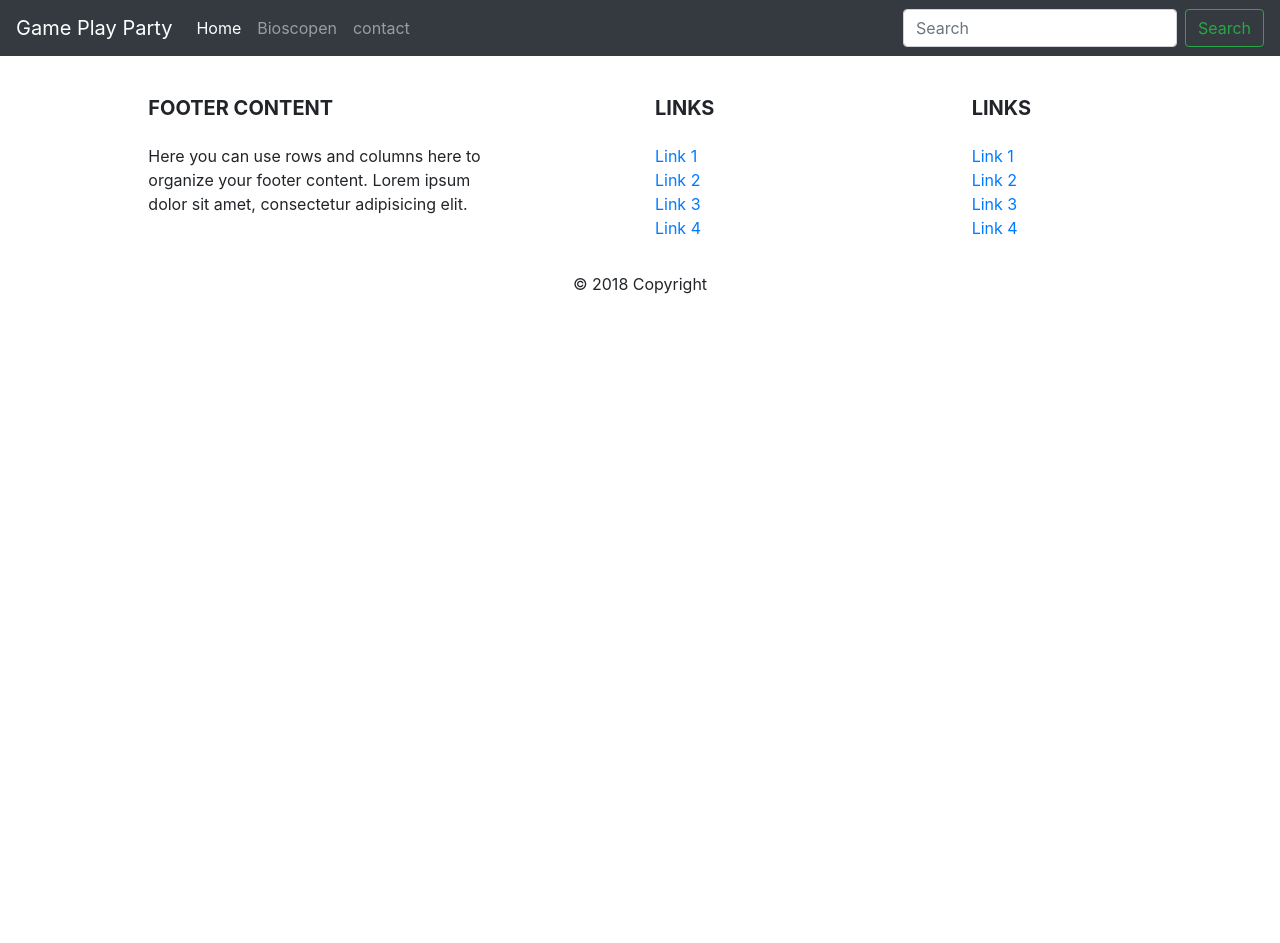
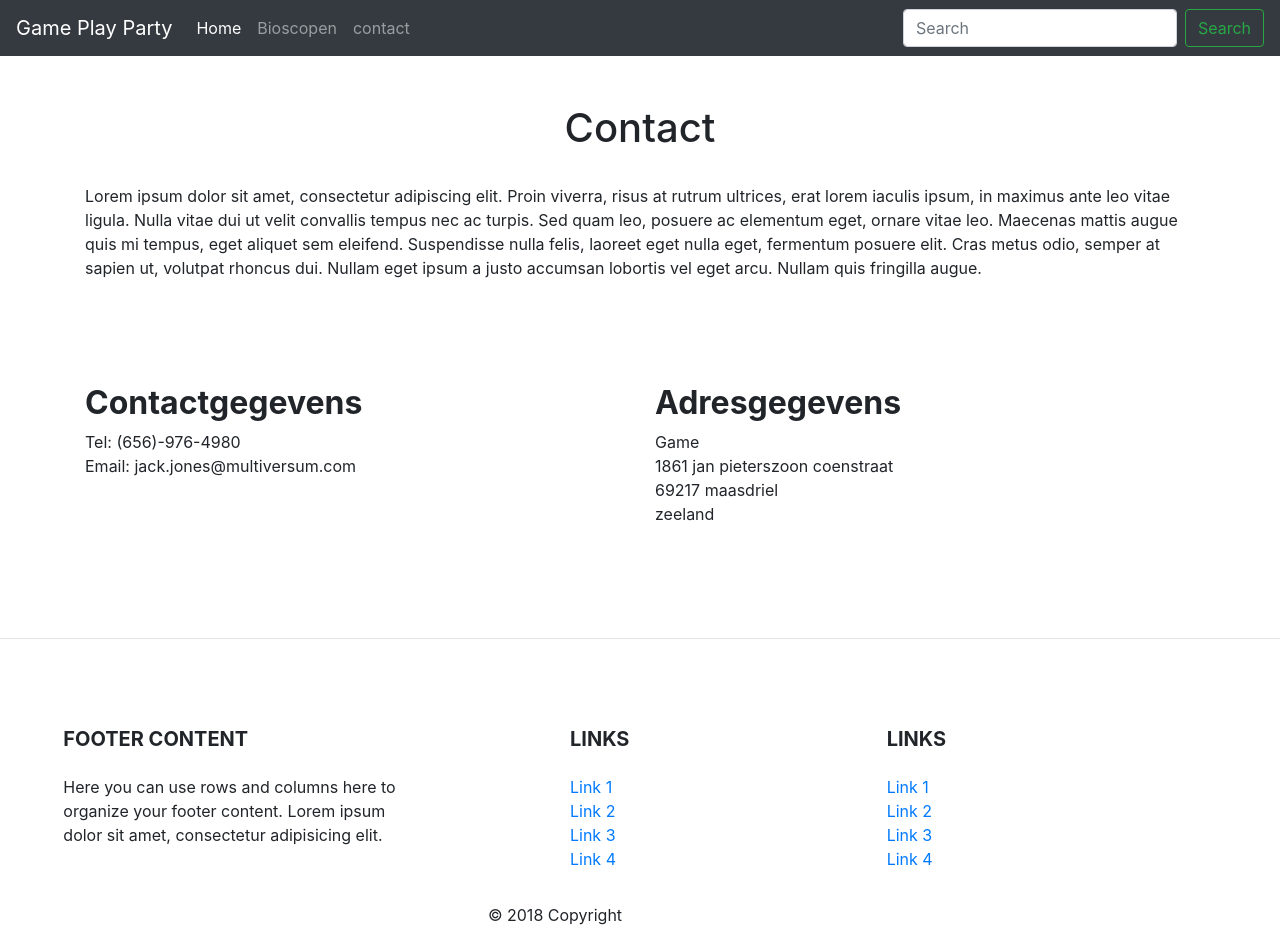
Before and after one commit to Asghar-46ab/gameplay-party, a PHP site: page /view/contacts.php in a window 1280 px wide. Before the commit the page ends 294 px from the top, so only its background shows below. Run offline with PHP 8.4, Linux system fonts and the light colour scheme; some libraries are stand-ins or nearby versions.

Commit message:
contact pagina

```diff
--- a/view/contacts.php
+++ b/view/contacts.php
@@ -1,6 +1,46 @@
-
 <?php
 require 'partials/header.php';
-// echo $table;
+?>
+<!-- // echo $table; -->
+<div class="container">
+    <div class="row">
+        <div class="mb-5 mt-5 col">
+            <h1 style="text-align:center">Contact</h1><br>
+            <p>Lorem ipsum dolor sit amet, consectetur adipiscing elit. Proin viverra, risus at rutrum ultrices, erat lorem iaculis ipsum, in maximus ante leo vitae ligula. Nulla vitae dui ut velit convallis tempus nec ac turpis. Sed quam leo, posuere ac elementum eget, ornare vitae leo. Maecenas mattis augue quis mi tempus, eget aliquet sem eleifend. Suspendisse nulla felis, laoreet eget nulla eget, fermentum posuere elit. Cras metus odio, semper at sapien ut, volutpat rhoncus dui. Nullam eget ipsum a justo accumsan lobortis vel eget arcu. Nullam quis fringilla augue.</p>
+        </div>
+    </div>
+</div>
+<div class="container">
+    <div class="row">
+        <div class="mb-5 mt-4 col">
+            <p>
+                <h2><strong>Contactgegevens</strong></h2>
+                Tel: (656)-976-4980<br>
+                Email: jack.jones@multiversum.com
+            </p>
+        </div>
+        <div class="mb-5 mt-4 col">
+            <p>
+                <h2><strong>Adresgegevens</strong></h2>
+                Game<br>
+                1861 jan pieterszoon coenstraat<br>
+                69217 maasdriel<br>
+                zeeland
+            </p>
+        </div>
+    </div>
+</div>
+<!-- <hr class="mb-5 mt-5">
+<div class="container-fluid">
+    <div class="embed-responsive embed-responsive-21by9">
+        <iframe class="embed-responsive-item" src="https://www.google.com/maps/embed?pb=!1m18!1m12!1m3!1d2451.377988051701!2d5.095329079931542!3d52.09105207578099!2m3!1f0!2f0!3f0!3m2!1i1024!2i768!4f13.1!3m3!1m2!1s0x47c66f65451cd7b3%3A0xa52fd8e5ccf60705!2sJan+Pieterszoon+Coenstraat%2C+Utrecht!5e0!3m2!1snl!2snl!4v1527578964225" width="600" height="450" frameborder="0" style="border:0" allowfullscreen></iframe>
+    </div> -->
+<hr class="mb-5 mt-5">
+
+
+
+
+  </div>
+  <?php
 require 'partials/footer.php';
 ?>
```
